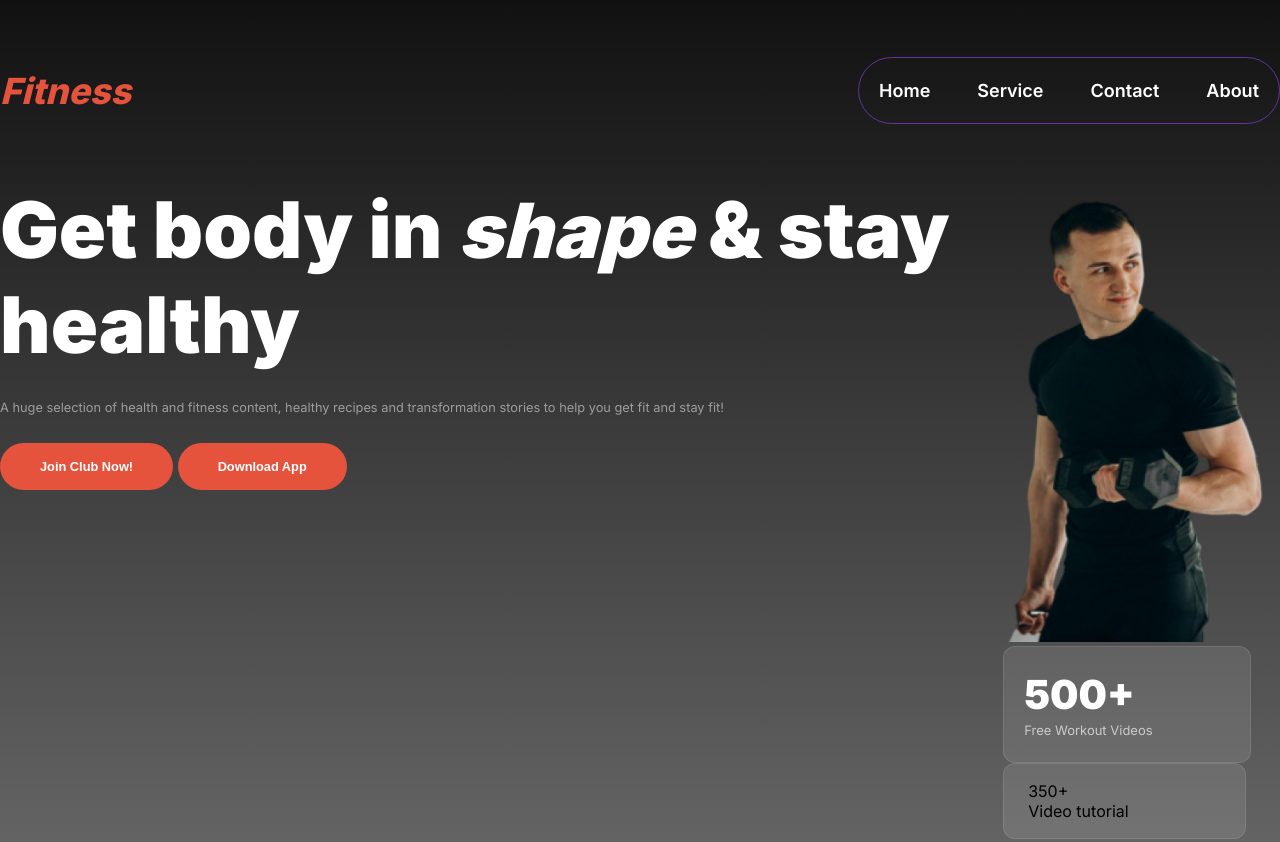
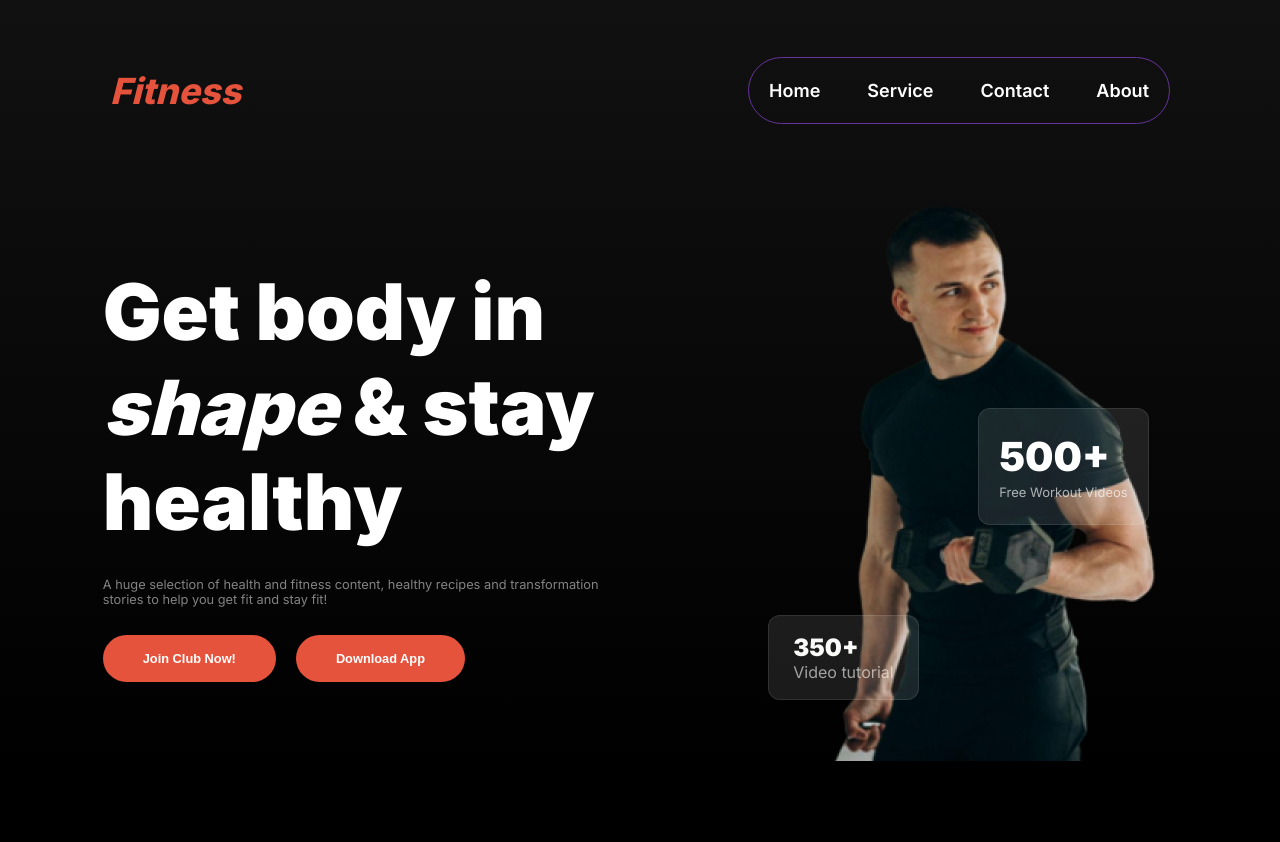
Before and after one commit to nayeemsqa/second-assignment, a plain HTML site: page index.html in a window 1280 px wide. Shown: the top 842 px of the page. Drawn offline with Linux system fonts and the light colour scheme.

Commit message:
hero banner desktop design

```diff
--- a/index.html
+++ b/index.html
@@ -7,7 +7,7 @@
     <link rel="stylesheet" href="styles/styles.css">
 </head>
 <body class="inter-normal">
-    <header>
+    <header class="header">
         <navbar class="navbar display-flex">
             <h3 class="header-title">Fitness</h3>
             <ul class="navitems display-flex">
@@ -34,9 +34,9 @@
                     <span class="video-tutorial-description">Free Workout Videos</span>
                 </div>
                 <div class="workout-videos-badge badge-styles">
-                    <span>350+</span>
+                    <span class="workout-badge-title">350+</span>
                     <br>
-                    <span>Video tutorial</span>
+                    <span class="workout-badge-description">Video tutorial</span>
                 </div>
             </div>
         </div>
--- a/styles/styles.css
+++ b/styles/styles.css
@@ -20,11 +20,19 @@ main > section{
     margin-top: 100px;
 }
 
+header{
+    background: linear-gradient(180deg, #111111 0%, rgba(119, 119, 119, 0) 100%);
+    background-repeat: no-repeat;
+}
+
 body{
+    background-color: black;
+}
+
+main{
     max-width: 1440px;
     margin: 0 auto;
-    background: linear-gradient(180deg, #111111 0%, rgba(119, 119, 119, 0) 100%);
-    background-repeat: no-repeat;
+    /* background: black; */
 }
 
 .display-flex{
@@ -74,6 +82,11 @@ body{
 
 /* navbar styles */
 
+.navbar{
+    max-width: 1060px;
+    margin: 0 auto;
+}
+
 .header-title{
     font-size: 2.25rem;
     font-style: italic;
@@ -84,7 +97,7 @@ body{
 .navbar{
     justify-content: space-between;
     align-items: center;
-    margin-top: 57px;
+    padding: 57px;
 }
 
 .navitems{
@@ -114,6 +127,11 @@ body{
 
 
 /* Banner section styles */
+.banner{
+    /* margin: 58px 140px 0px 190px; */
+    align-items: center;
+    justify-content: space-around;
+}
 .banner-title{
     font-size: 4.875rem;
     font-weight: 900;
@@ -125,44 +143,69 @@ body{
     margin-bottom: 28px;
 }
 .banner-content{
-    /* max-width: 520px;
-    margin: 0 auto; */
+    max-width: 520px;
 }
-.banner{
-    margin-top: 58px;
-    justify-content: space-around;
+.banner-image{
+
 }
 .banner img{
     max-width: 100%;
+}
+.header-btns{
+    display: flex;
+    gap: 20px;
 }
 #header-shape-text{
     font-style: italic;
     font-size: 4.75rem;
 }
-
-.workout-videos-badge{
+.badge-styles{
     border: 1px solid rgba(255, 255, 255, 0.1);
-    padding: 17px 24px;
-    max-width: 193px;
     border-radius: 12px;
     background-color: rgba(255, 255, 255, 0.1);
 }
+
+.banner-image{
+    position: relative;
+}
+
+.workout-videos-badge{
+    position: absolute;
+    padding: 17px 24px;
+    margin-left: -60px;
+    margin-top: -150px;
+    /* max-width: 193px; */
+    border: 1px solid rgba(255, 255, 255, 0.1);
+}
 .video-tutorial-badge{
+    position: absolute;
+    margin-left: 150px;
+    margin-top: -357px;
+    padding: 23px 20px;
     border: 1px solid rgba(255, 255, 255, 0.1);
-    padding: 23px 20px;
-    max-width: 206px;
-    border-radius: 12px;
-    background-color: rgba(255, 255, 255, 0.1);
+    /* max-width: 206px; */
 }
 .video-tutorial-title{
     font-size: 2.5rem;
     font-weight: 900;
     color: rgba(255, 255, 255, 1);
+    margin-bottom: 8px;
 }
 .video-tutorial-description{
     font-size: 0.8125rem;
     font-weight: 400;
     color: rgba(255, 255, 255, 0.65);
+}
+.workout-badge-title{
+    font-size: 1.5rem;
+    font-weight: 900;
+    color: rgba(250, 250, 249, 1);
+    margin-bottom: 8px;
+}
+.workout-badge-description{
+    font-size: 1rem;
+    font-weight: 400;
+    color: rgba(239, 237, 232, 0.65);
 }
 
 
```
